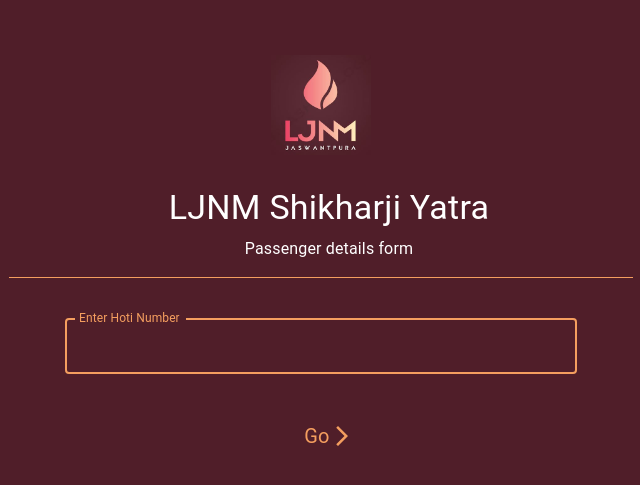
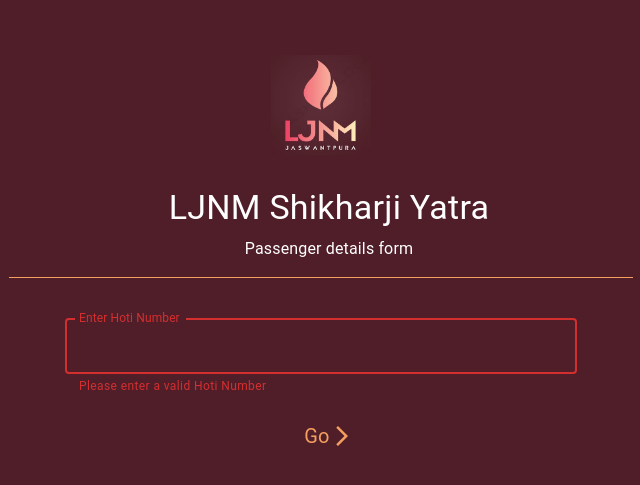
Before and after one commit to Jainysh/ljnm-web-app, a React (Create React App) app: page / in a window 1280 px wide. Shown: the part 151-636 px from the top of the page, without its empty margins (319-959 px from the left). Built offline with nearby package versions, Linux system fonts and the light colour scheme; no server answers; the database is empty.

Commit message:
UI changes and new hoti validation

```diff
--- a/src/components/HotiDetailsPage/index.tsx
+++ b/src/components/HotiDetailsPage/index.tsx
@@ -53,7 +53,6 @@
       margin={0}
       width="100%"
       display="flex"
-      height="100vh"
       flexDirection="column"
       justifyContent="center"
       alignItems="center"
@@ -62,7 +61,6 @@
         <Grid
           item
           width="100%"
-          height="90vh"
           lg={6}
           md={8}
           xs={12}
--- a/src/components/TicketDetails/index.tsx
+++ b/src/components/TicketDetails/index.tsx
@@ -502,7 +502,7 @@
                             : selectedYatri.dateOfBirth
                             ? `Age ${convertToAge(
                                 selectedYatri.dateOfBirth
-                              )}years`
+                              )} years`
                             : errorField === "dateOfBirth"
                             ? "Please enter date of birth"
                             : " "
@@ -798,6 +798,16 @@
   return mobileNumber?.length > 0 && mobileNumber?.length !== 10;
 }
 
+export function isHotiInvalid(hotiNumber: number) {
+  const newlyAddedHotiIds = [301, 302];
+
+  return (
+    hotiNumber &&
+    (hotiNumber <= 0 ||
+      (hotiNumber > 224 && !newlyAddedHotiIds.includes(hotiNumber)))
+  );
+}
+
 function dateValidator(
   selectedYatri: YatriFormFieldType,
   ticketType: string,
--- a/src/pages/home/index.tsx
+++ b/src/pages/home/index.tsx
@@ -32,6 +32,7 @@
 import { getHumanErrorMessage } from "../../lib/helper";
 import { onAuthStateChanged, User } from "firebase/auth";
 import LocationOnIcon from "@mui/icons-material/LocationOn";
+import { isHotiInvalid } from "../../components/TicketDetails";
 
 const HomeComponent = () => {
   const [hotiNumber, setHotiNumber] = useState(-1);
@@ -64,7 +65,7 @@
       console.log("user", firebaseAuth.currentUser);
       return;
     }
-    if (!hotiNumber || hotiNumber <= 0 || hotiNumber >= 224) {
+    if (isHotiInvalid(hotiNumber) || !hotiNumber) {
       setErrorField("hotiNumber");
       return;
     }
@@ -97,7 +98,6 @@
       setOTPState("SENT");
       setOtpRequestObject(otpRequest);
       setPhoneNumberErrorMessage("");
-      console.log(otpRequest);
       setShowModal(true);
     } catch (error: any) {
       setOTPState("ERROR");
@@ -105,7 +105,6 @@
       // TODO: handle error message
       setPhoneNumberErrorMessage(errorMessageToShow);
       setErrorField("authError");
-      console.log(error);
     }
   };
 
@@ -115,14 +114,12 @@
       const result = await otpRequestObject.confirm(otpNumber);
       const user = result.user;
       if (user) {
-        console.log(user, result);
         await loadHotiDetailsByMobileNumber(user);
       }
       setValidatingOTP(false);
       setShowModal(false);
       setOtpNumber("");
     } catch (error: any) {
-      console.log("error", error);
       const errorMessageToShow = getHumanErrorMessage(error.code);
       // TODO: handle error message
       setPhoneNumberErrorMessage(errorMessageToShow);
@@ -141,7 +138,7 @@
 
   const updateHotiDetails = (e: any) => {
     const hotiNumber = e.target.value;
-    if (hotiNumber <= 0 || hotiNumber >= 224) {
+    if (isHotiInvalid(hotiNumber) || !hotiNumber) {
       setErrorField("hotiNumber");
     } else {
       setErrorField("");
@@ -305,17 +302,13 @@
                     focused
                     onKeyUp={handleSubmit}
                     error={
-                      hotiNumber === 0 ||
-                      hotiNumber > 225 ||
-                      errorField === "hotiNumber"
+                      isHotiInvalid(hotiNumber) || errorField === "hotiNumber"
                     }
                     onChange={updateHotiDetails}
                     type="number"
                     helperText={
-                      hotiNumber === 0 ||
-                      hotiNumber > 225 ||
-                      errorField === "hotiNumber"
-                        ? "Please enter Hoti number between 1 and 224"
+                      isHotiInvalid(hotiNumber) || errorField === "hotiNumber"
+                        ? "Please enter a valid Hoti Number"
                         : " "
                     }
                   />
```
